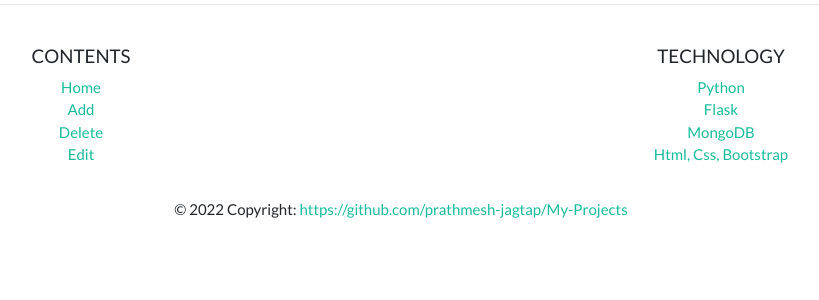
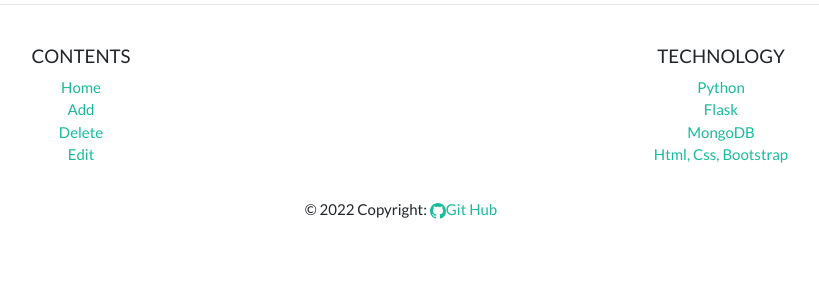
Before and after one commit to prathmesh-jagtap/Flask-Playlister-App, a Flask app: page / in a window 1280 px wide. Shown: the part 226-526 px from the top of the page, without its empty margins (239-1058 px from the left). Run offline with Flask 2, Linux system fonts and the light colour scheme; data that the repository does not hold is empty; some libraries are stand-ins or nearby versions.

Commit message:
final submition

```diff
--- a/templates/base.html
+++ b/templates/base.html
@@ -45,7 +45,9 @@
          </div>
     </div>
     <div class='footer-copyright text-center py-3'>© 2022 Copyright:
-       <a href='https://mdbootstrap.com/education/bootstrap/'>https://github.com/prathmesh-jagtap/My-Projects</a>
+       <a href='https://github.com/prathmesh-jagtap/My-Projects'><svg xmlns="http://www.w3.org/2000/svg" width="16" height="16" fill="currentColor" class="bi bi-github" viewBox="0 0 16 16">
+  <path d="M8 0C3.58 0 0 3.58 0 8c0 3.54 2.29 6.53 5.47 7.59.4.07.55-.17.55-.38 0-.19-.01-.82-.01-1.49-2.01.37-2.53-.49-2.69-.94-.09-.23-.48-.94-.82-1.13-.28-.15-.68-.52-.01-.53.63-.01 1.08.58 1.23.82.72 1.21 1.87.87 2.33.66.07-.52.28-.87.51-1.07-1.78-.2-3.64-.89-3.64-3.95 0-.87.31-1.59.82-2.15-.08-.2-.36-1.02.08-2.12 0 0 .67-.21 2.2.82.64-.18 1.32-.27 2-.27.68 0 1.36.09 2 .27 1.53-1.04 2.2-.82 2.2-.82.44 1.1.16 1.92.08 2.12.51.56.82 1.27.82 2.15 0 3.07-1.87 3.75-3.65 3.95.29.25.54.73.54 1.48 0 1.07-.01 1.93-.01 2.2 0 .21.15.46.55.38A8.012 8.012 0 0 0 16 8c0-4.42-3.58-8-8-8z"/>
+</svg>Git Hub</a>
     </div>
 </footer>
 
```
